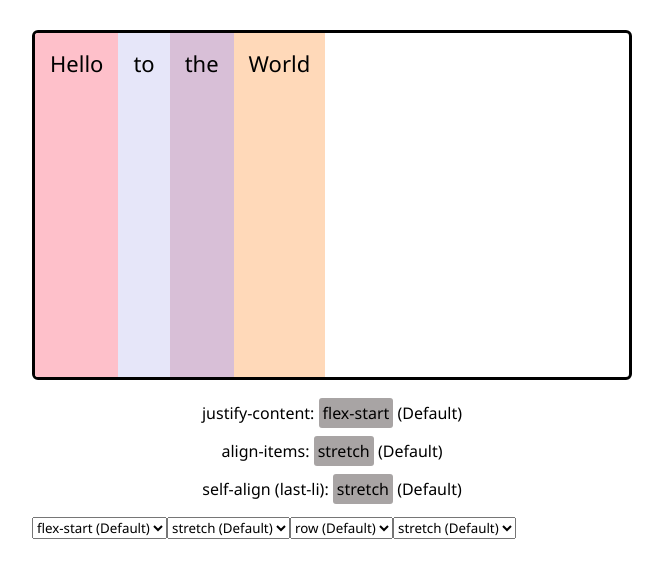
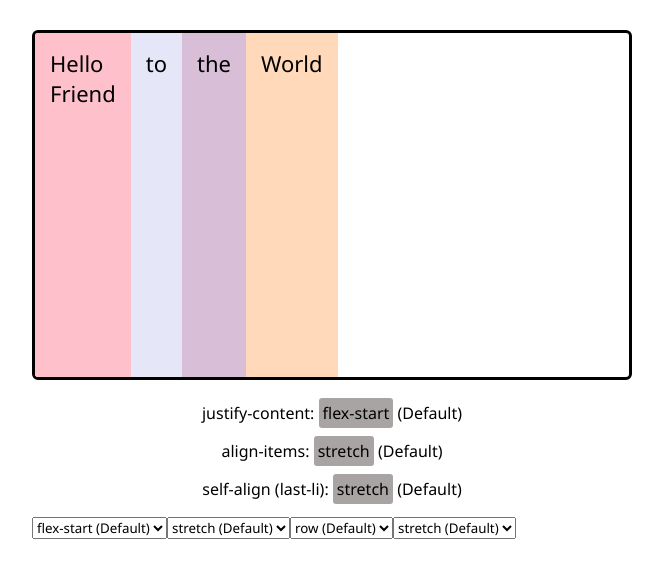
Before and after one commit to faseehahmed1/CSS_GRID, a React (Vite) app: page / in a window 1280 px wide. Shown: the top 578 px of the page, without its empty margins (308-971 px from the left). Built offline with nearby package versions, Linux system fonts and the light colour scheme.

Commit message:
added line break to first li item

```diff
--- a/src/App.jsx
+++ b/src/App.jsx
@@ -19,7 +19,9 @@ function App() {
           flexDirection: currentAxisOption,
         }}
       >
-        <li>Hello</li>
+        <li>
+          Hello <br /> Friend
+        </li>
         <li>to</li>
         <li>the</li>
         <li style={{ alignSelf: currentSelfAlignOption }}>World</li>
```
